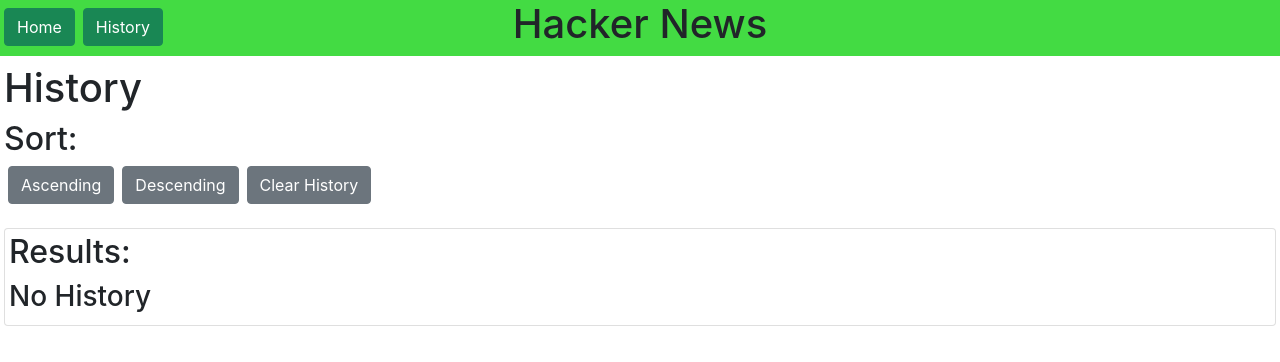
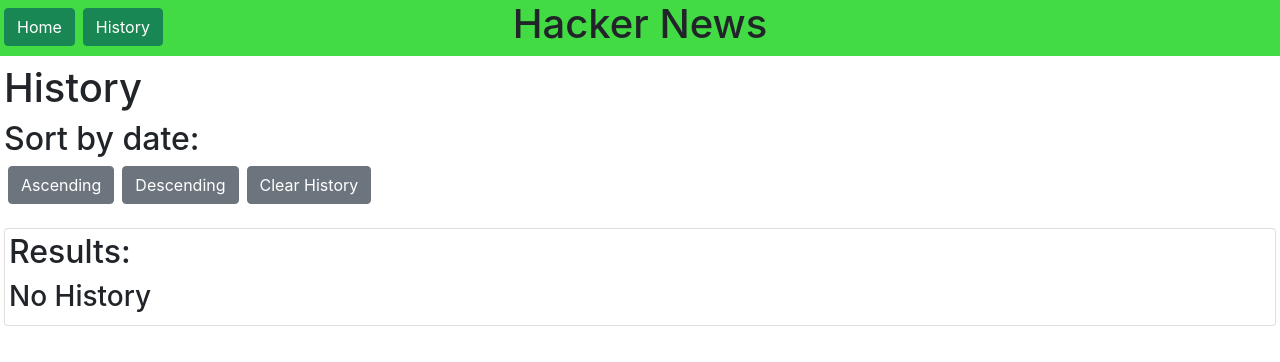
Before and after one commit to TrentSchneider/HackerNewsSearch, a React (Create React App) app: page /history in a window 1280 px wide. Shown: the top 362 px of the page. Built offline with nearby package versions, Linux system fonts and the light colour scheme.

Commit message:
Adjusted sort text

```diff
--- a/src/pages/history/index.js
+++ b/src/pages/history/index.js
@@ -8,7 +8,7 @@
   return (
     <div className="mx-1">
       <h1>History</h1>
-      <h2>Sort:</h2>
+      <h2>Sort by date:</h2>
       <button
         className="btn btn-secondary mx-1"
         onClick={() => setSort("ascending")}
```
